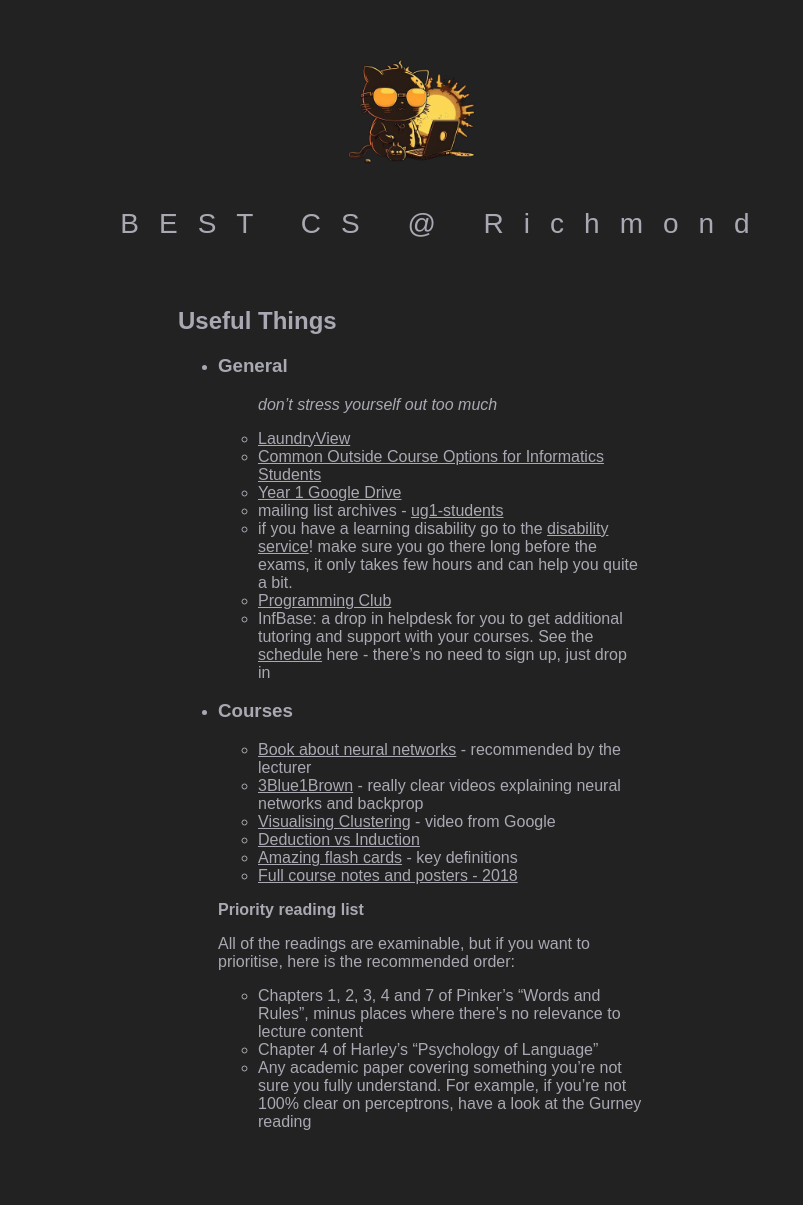
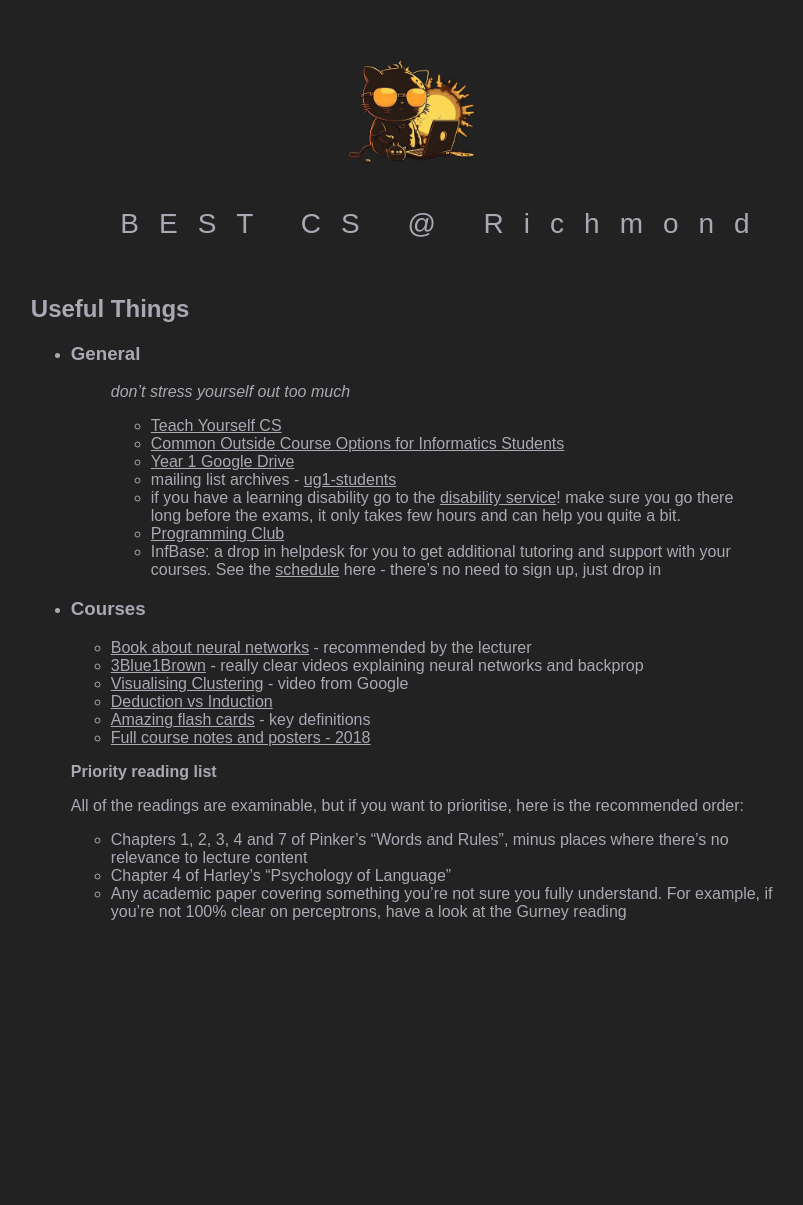
Before and after one commit to acmUR/bestcs, a Jekyll site: the page built from index.html, in a window 1280 px wide. Shown: the whole page, without its empty margins (230-1033 px from the left). Built offline with Jekyll 4.4.1, drawn with Linux system fonts in a browser that asks for light colours; after the commit the page ends 983 px from its top, so only the background shows below that.

Commit message:
content responsive padding

```diff
--- a/static/css/stylesheet.css
+++ b/static/css/stylesheet.css
@@ -32,9 +32,17 @@ img {
     margin-right: auto;
 }
 #content {
-    margin: 0 100px;
-    padding: 50px 300px;
+    padding: 3% 20%;
 }
+
+
+
+@media screen and (max-device-width: 480px) {
+    #content {
+        padding: 50px 50px;
+    }
+}
+
 
 #content a:link {
     color:rgb(169, 169, 179);
```
Also changed, not shown: _sections/general.md (+1 -2 lines).
